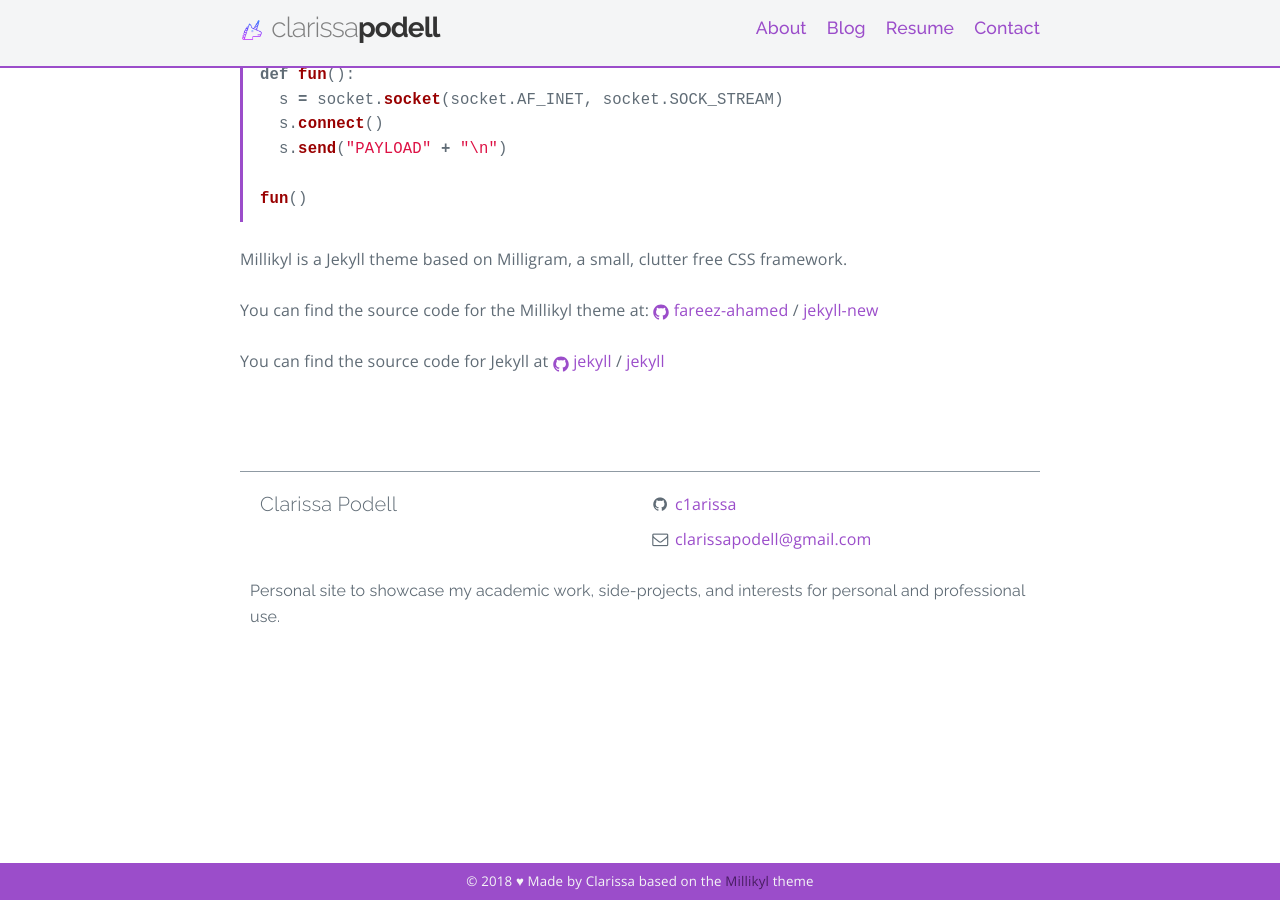
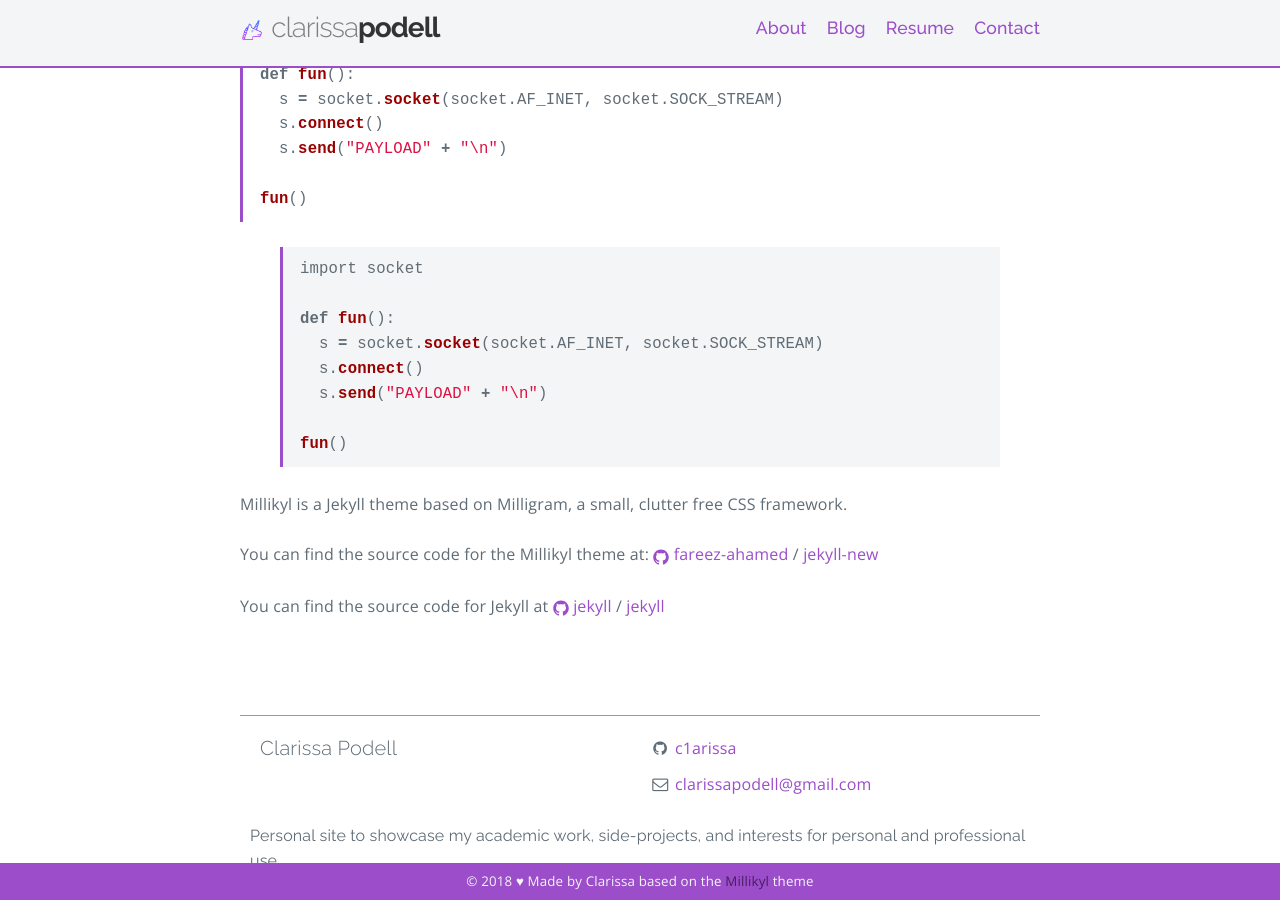
Before and after one commit to c1arissa/c1arissa.github.io, a Jekyll site: the page built from about.md, in a window 1280 px wide and 900 px high, scrolled down 1813 px. Built offline with Jekyll 4.4.1, drawn with Linux system fonts in a browser that asks for light colours; nearby versions of some CDN libraries; a style sheet for code colours, icons or effects is not loaded.

Commit message:
Update about.md

````diff
--- a/about.md
+++ b/about.md
@@ -56,6 +56,16 @@ def fun():
 fun()
 ```
 
+{% highlight python %}
+import socket
+
+def fun():
+  s = socket.socket(socket.AF_INET, socket.SOCK_STREAM)
+  s.connect()
+  s.send("PAYLOAD" + "\n")
+
+fun()
+{% endhighlight %}
 
 Millikyl is a Jekyll theme based on Milligram, a small, clutter free CSS framework.
 
````
